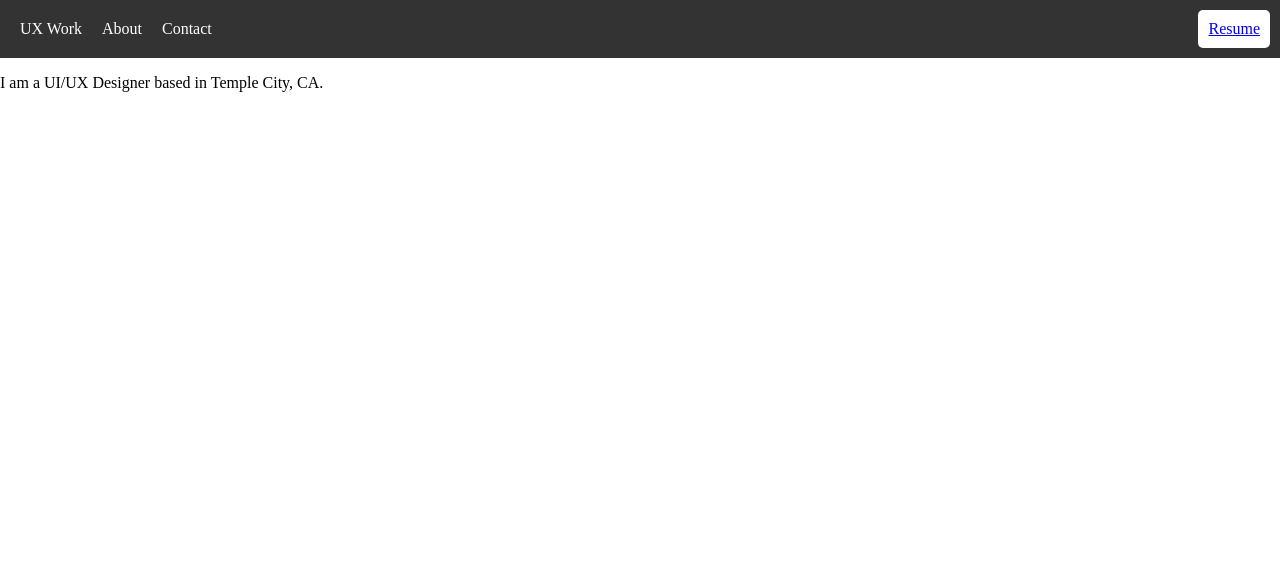
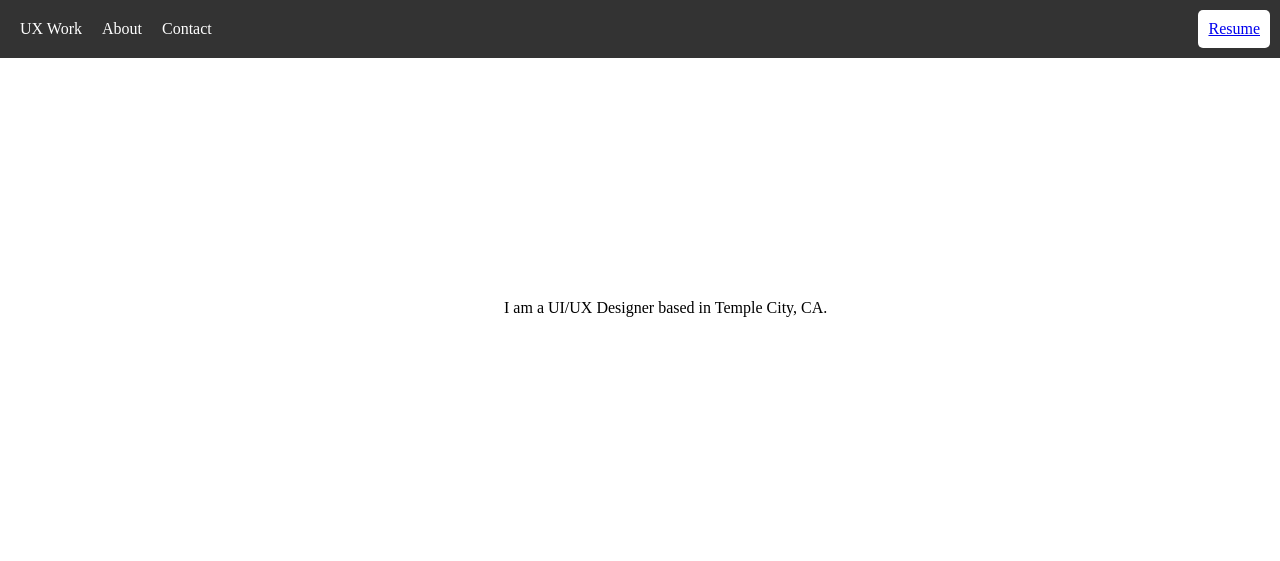
Before and after one commit to danielj1415/UI-UX-Portfolio, a website: page index.html in a window 1280 px wide. Drawn offline with Linux system fonts and the light colour scheme.

Commit message:
changed background and resized model

```diff
--- a/app.css
+++ b/app.css
@@ -41,7 +41,12 @@ h1 {
   margin-top: 50px;
 }
 
-.parent{
-  height: 350px;
-  width: 40%;
+.model{
+  height: 500px;
+  width: 500px;
 }
+
+.child{
+  display: inline-block;
+  vertical-align: middle;
+}
--- a/app.js
+++ b/app.js
@@ -2,5 +2,4 @@ import { Application } from '@splinetool/runtime';
 
 const canvas = document.getElementById('canvas3d');
 const app = new Application(canvas);
-console.log(app);
 app.load('https://prod.spline.design/jPigzQBeDeK3N4h4/scene.splinecode');
--- a/index.html
+++ b/index.html
@@ -20,10 +20,10 @@
           </div>
       </header>
     <main>
-      <p>I am a UI/UX Designer based in Temple City, CA.</p>
       <div class = "parent">
-        <canvas id="canvas3d"></canvas>
-    </div>
+        <div class = "child"><div class = "model"><canvas id="canvas3d"></canvas></div></div>
+        <div class = "child"><p>I am a UI/UX Designer based in Temple City, CA.</p></div>
+      <div>
     </main>
     <script
 
```
